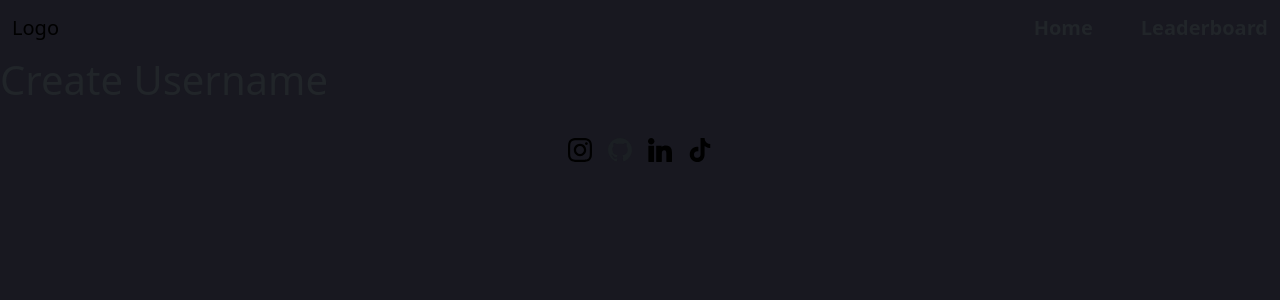
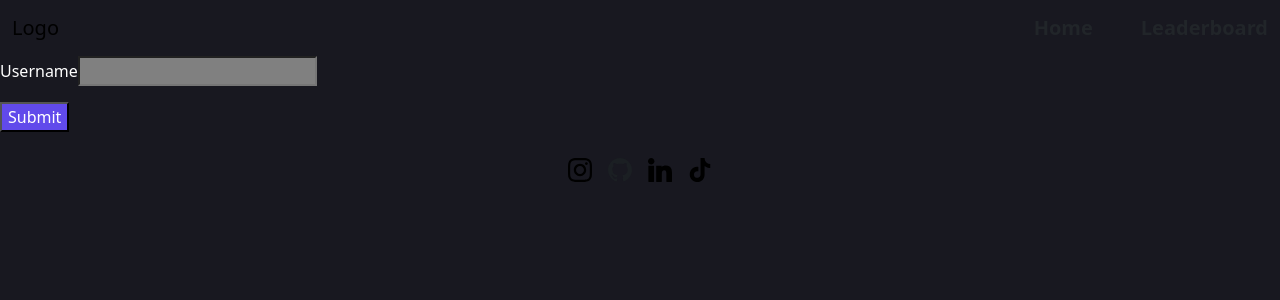
Before and after one commit to KaiaBryant/shadow-stack, a React (Vite) app in the folder client/: page /createuser in a window 1280 px wide. Shown: the top 300 px of the page. Built offline with nearby package versions, Linux system fonts and the light colour scheme.

Commit message:
Setting up Username form

```diff
--- a/client/src/pages/CreateUsername.jsx
+++ b/client/src/pages/CreateUsername.jsx
@@ -1,7 +1,34 @@
-// Create User is a form with a button for user to create a username
+import React from "react";
+import { useNavigate } from "react-router-dom";
+import "../styles/CreateUser.css";
 
 function CreateUser() {
-    return <h1>Create Username</h1>;
+    const navigate = useNavigate();
+
+     const handleSubmit = (e) => {
+        e.preventDefault();      // stop page refresh
+        navigate("/levels");      // route to /levels
+  };
+
+  return (
+    <form onSubmit= {handleSubmit}>
+      <div className="mb-3">
+        <label htmlFor="username" className="custom-form-label">
+          Username
+        </label>
+        <input
+          type="username"
+          className="custom-form-control"
+          id="username"
+          aria-describedby="usernameHelp"
+        />
+        </div>
+
+      <button type="submit" className="custom-btn btn-primary">
+        Submit
+      </button>
+    </form>
+  );
 }
 
 export default CreateUser;
--- /dev/null
+++ b/client/src/styles/CreateUser.css
@@ -0,0 +1,13 @@
+.custom-form-label {
+    color: white;
+
+}
+
+.custom-btn {
+    background-color: #614aeb;
+    color: white;
+}
+
+.custom-form-control {
+    background-color: grey;
+}
```
